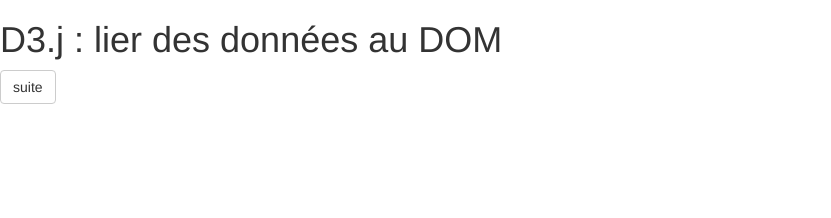
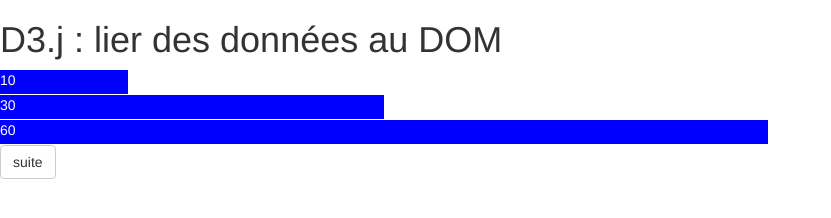
Before and after one commit to RappFrance/rapp_meetup_d3, a website: page page2.html in a window 1280 px wide. Shown: the whole page, without its empty margins (0-831 px from the left). Drawn offline with nearby package versions, Linux system fonts and the light colour scheme.

Commit message:
start page 2 databinding

```diff
--- a/page2.html
+++ b/page2.html
@@ -3,11 +3,20 @@
    <title>D3.js</title>
    <link href="bower_components/bootstrap/dist/css/bootstrap.min.css" rel="stylesheet">
    <style type="text/css">
+   .bar {
+        height: 25px;
+        background-color: blue;
+        border-bottom: 1px solid white;
+        color: white;
+   }
    </style>
 </head>
 <body>
 
     <h1 id="title">D3.j : lier des données au DOM</h1>
+    <div class="bar">.</div>
+    <div class="bar">.</div>
+    <div class="bar">.</div>
 
    <a class="btn btn-default" href="page3.html">suite</a>
 
@@ -16,5 +25,12 @@
    <script src="bower_components/d3/d3.min.js"></script>
    <script type="text/javascript">
 
+       var data = [10, 30, 60];
+       d3.selectAll('.bar').data(data)
+        .text(function(d){return d})
+        .style('width', function(d) {
+            return d + '%';
+       })
+
    </script>
 </body>
```
